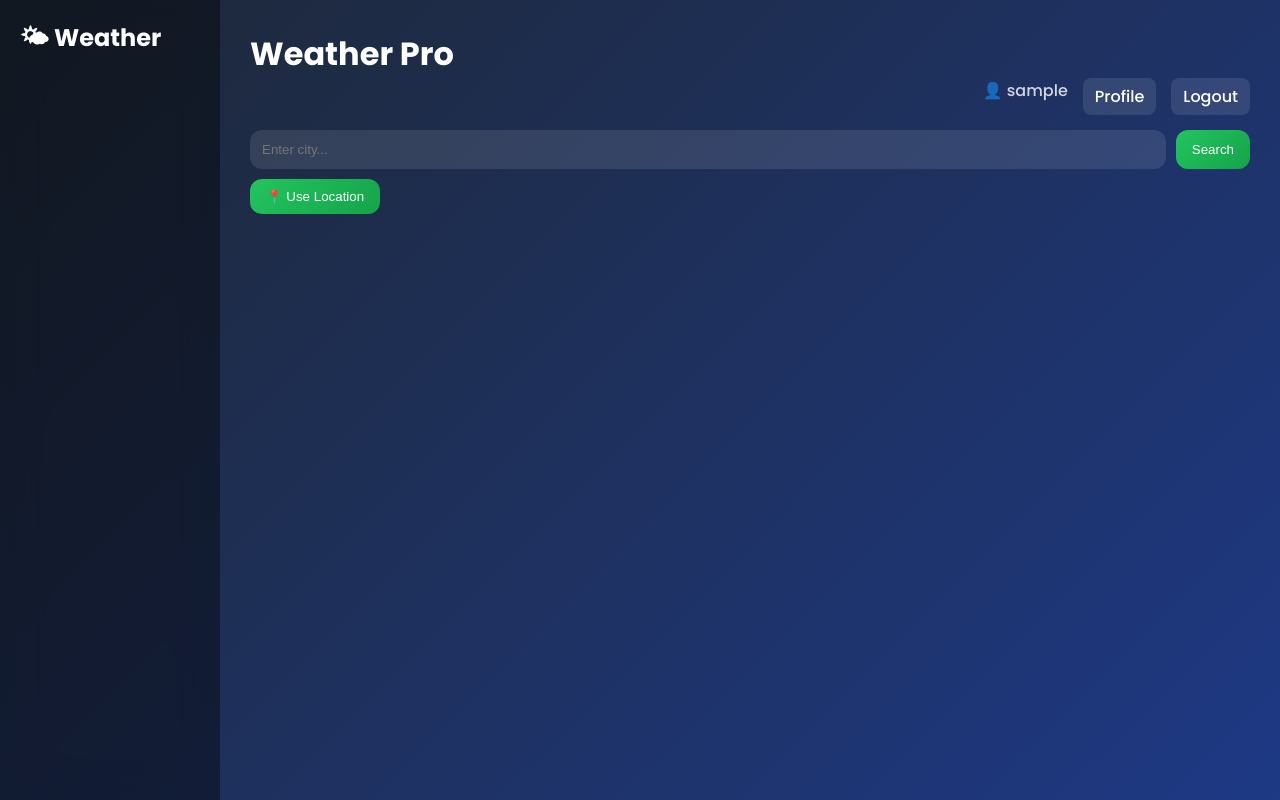
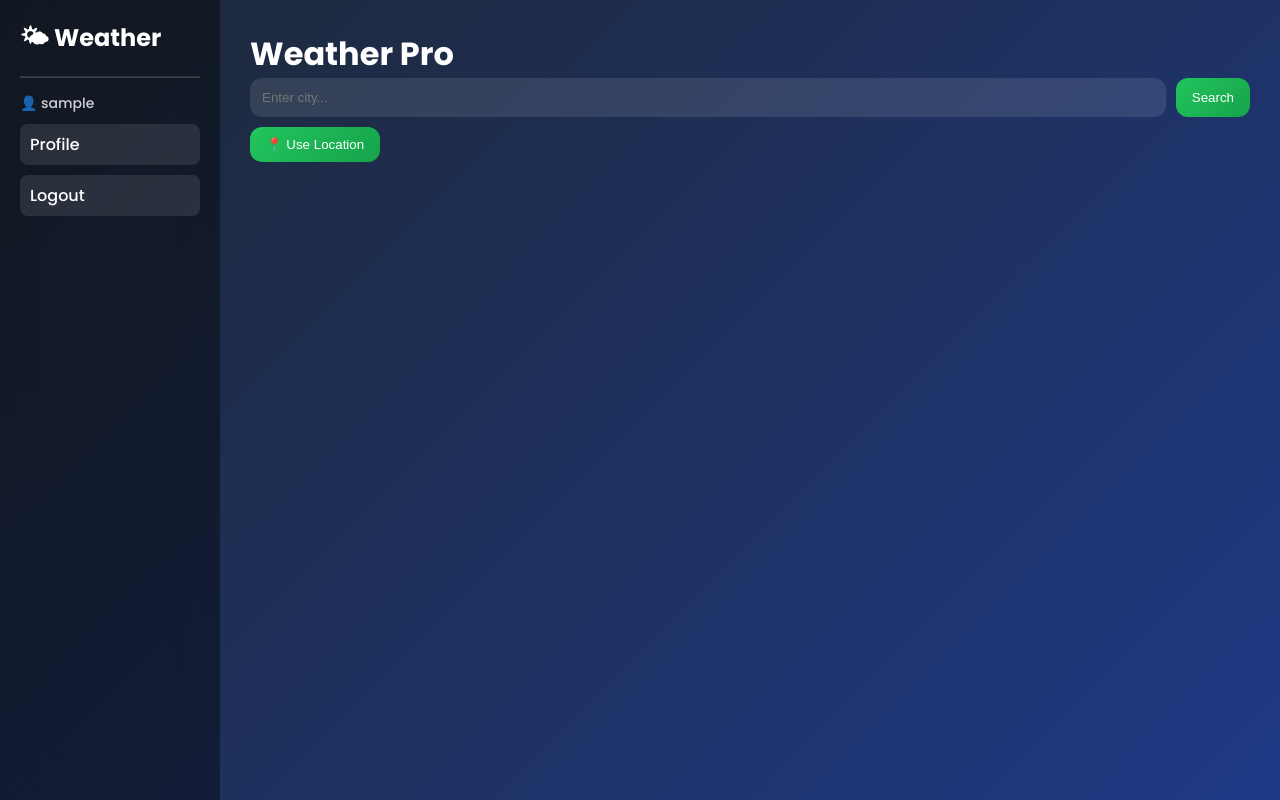
Before and after one commit to ruchitawagh-06/weather-app, a Flask app: page / in a window 1280 px wide. Run offline with Flask 3, Linux system fonts and the light colour scheme; the visitor is signed in with stand-in values (Sample User, id 1).

Commit message:
index.html

```diff
--- a/templates/index.html
+++ b/templates/index.html
@@ -41,24 +41,6 @@ padding:20px;
 
 /* MAIN */
 .main{flex:1;padding:30px;}
-
-/* TOPBAR */
-.topbar{
-display:flex;
-justify-content:flex-end;
-gap:15px;
-margin-bottom:15px;
-}
-
-.topbar a{
-text-decoration:none;
-color:white;
-background:rgba(255,255,255,0.1);
-padding:6px 12px;
-border-radius:8px;
-}
-
-.user{opacity:0.8;}
 
 /* SEARCH */
 .search-box{
@@ -147,6 +129,32 @@ border-radius:5px;
 100%{opacity:0.5;}
 }
 
+/* SIDEBAR USER MENU */
+.side-user{
+display:flex;
+flex-direction:column;
+gap:10px;
+margin-top:10px;
+}
+
+.side-user p{
+font-size:14px;
+opacity:0.8;
+}
+
+.side-user a{
+text-decoration:none;
+color:white;
+padding:8px 10px;
+border-radius:8px;
+background:rgba(255,255,255,0.1);
+transition:0.3s;
+}
+
+.side-user a:hover{
+background:rgba(255,255,255,0.2);
+}
+
 /* MOBILE */
 @media(max-width:768px){
 .sidebar{display:none;}
@@ -159,25 +167,31 @@ border-radius:5px;
 
 <body>
 
+<!-- SIDEBAR -->
 <div class="sidebar">
 <h2>🌤 Weather</h2>
+
+<hr style="opacity:0.2; margin:15px 0;">
+
+{% if session.get("user") %}
+<div class="side-user">
+<p>👤 {{ session.get("user") }}</p>
+<a href="/profile">Profile</a>
+<a href="/logout">Logout</a>
+</div>
+{% else %}
+<div class="side-user">
+<a href="/login">Login</a>
+<a href="/register">Register</a>
+</div>
+{% endif %}
+
 </div>
 
+<!-- MAIN CONTENT -->
 <div class="main">
 
 <h1>Weather Pro</h1>
-
-<!-- DASHBOARD NAV -->
-<div class="topbar">
-{% if session.get("user") %}
-<span class="user">👤 {{ session.get("user") }}</span>
-<a href="/profile">Profile</a>
-<a href="/logout">Logout</a>
-{% else %}
-<a href="/login">Login</a>
-<a href="/register">Register</a>
-{% endif %}
-</div>
 
 <form method="POST" class="search-box">
 <input name="city" placeholder="Enter city..." required>
```
